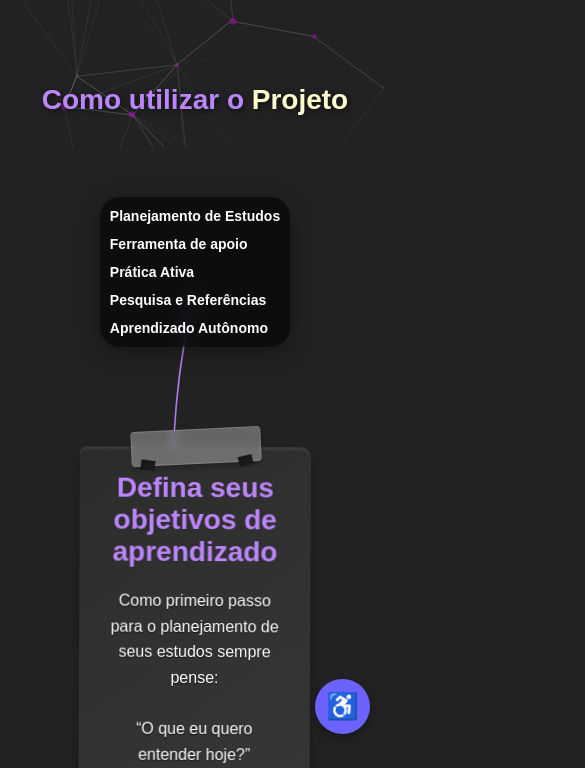
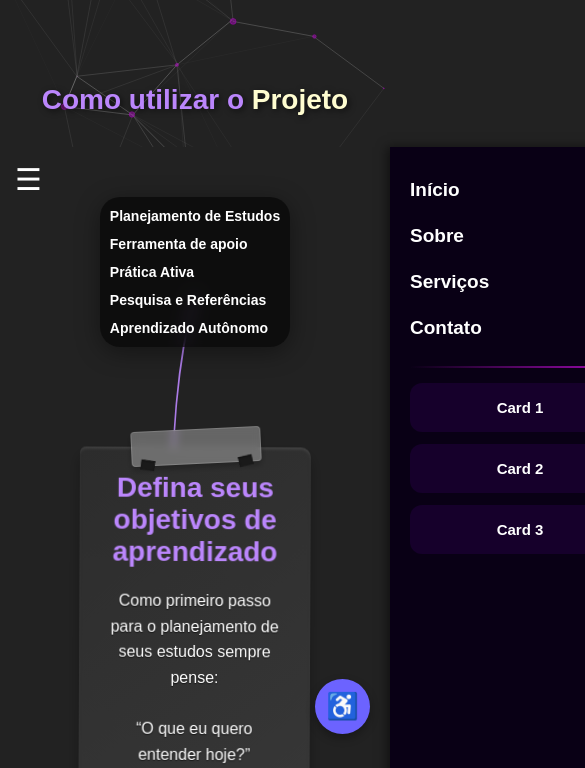
Before and after one commit to kauaReis8/Mentor.IA, a plain HTML site: page projeto/projeto.html in a window 390 px wide. Shown: the part 90-858 px from the top of the page, 585 px wide, since content can reach past the window. Drawn offline with nearby package versions, Linux system fonts and the light colour scheme.

Commit message:
menu mobile

```diff
--- a/projeto/proj.css
+++ b/projeto/proj.css
@@ -361,6 +361,93 @@ header, .hero, .caixa-transparente, .conteudo, .equipe, .sobre {
   background: #9b5de5;
 }
 
+/* === BOTÃO HAMBURGER === */
+.menu-btn-mobile {
+  display: none;
+  position: fixed;
+  top: 15px;
+  left: 15px;
+  font-size: 30px;
+  color: white;
+  background: transparent;
+  border: none;
+  cursor: pointer;
+  z-index: 1001;
+}
+
+/* === MENU LATERAL === */
+.menu-lateral {
+  position: fixed;
+  top: 0;
+  right: -260px;
+  width: 260px;
+  height: 100vh;
+  background: #090015;
+  color: white;
+  padding: 20px;
+  box-shadow: -3px 0 10px rgba(0,0,0,0.5);
+  transition: right 0.3s ease;
+  z-index: 1002;
+  overflow-y: auto;
+}
+
+/* === OVERLAY === */
+.menu-overlay {
+  display: none;
+  position: fixed;
+  top: 0; left: 0;
+  width: 100%; height: 100vh;
+  background: rgba(0,0,0,0.6);
+  backdrop-filter: blur(3px);
+  z-index: 1000;
+}
+
+/* === LINKS MENU === */
+.menu-links a {
+  display: block;
+  padding: 12px 0;
+  font-size: 19px;
+  font-weight: bold;
+  color: white;
+  text-decoration: none;
+  transition: 0.2s;
+}
+
+.menu-links a:hover {
+  color: #A80ABA;
+}
+
+/* === SEPARADOR === */
+.menu-separador {
+  height: 2px;
+  width: 100%;
+  background: linear-gradient(90deg, transparent, #A80ABA);
+  margin: 15px 0;
+}
+
+/* === CARDS NAVBAR === */
+.menu-cards {
+  display: flex;
+  flex-direction: column;
+  gap: 12px;
+}
+
+.card-item {
+  background: #16002b;
+  padding: 15px;
+  border-radius: 12px;
+  font-size: 15px;
+  font-weight: 600;
+  text-align: center;
+  border: 1px solid transparent;
+  transition: .2s;
+}
+
+.card-item:hover {
+  border: 1px solid #A80ABA;
+}
+
+
  /*acessibilidades*/
     .botoes-fonte-fixo {
       position: fixed;
@@ -423,6 +510,10 @@ footer {
     min-height: 300px;
   }
 }
+
+.menu-btn-mobile {
+    display: block;
+  }
 
 /* === Linha de trilha animada === */
 #trilha {
--- a/projeto/projeto.html
+++ b/projeto/projeto.html
@@ -54,6 +54,37 @@
         <li><a href="#card5">Aprendizado Autônomo</a></li>
       </ul>
     </nav>
+
+    <!-- BOTÃO HAMBURGUER MOBILE -->
+<button id="menu-btn" class="menu-btn-mobile">
+  ☰
+</button>
+
+<!-- OVERLAY -->
+<div id="menu-overlay" class="menu-overlay"></div>
+
+<!-- MENU LATERAL -->
+<nav id="menu-lateral" class="menu-lateral">
+
+  <!-- MENU LINKS -->
+  <div class="menu-links">
+    <a href="#home">Início</a>
+    <a href="#sobre">Sobre</a>
+    <a href="#servicos">Serviços</a>
+    <a href="#contato">Contato</a>
+  </div>
+
+  <!-- SEPARADOR -->
+  <div class="menu-separador"></div>
+
+  <!-- CARDS NAVBAR -->
+  <div class="menu-cards">
+    <div class="card-item">Card 1</div>
+    <div class="card-item">Card 2</div>
+    <div class="card-item">Card 3</div>
+  </div>
+
+</nav>
 
     <div class="cards-wrapper">
 
```
Also changed, not shown: desenvolvimento/desenvolvimento.html (+1 -1 lines), projeto/script.js (+17 -0 lines).
